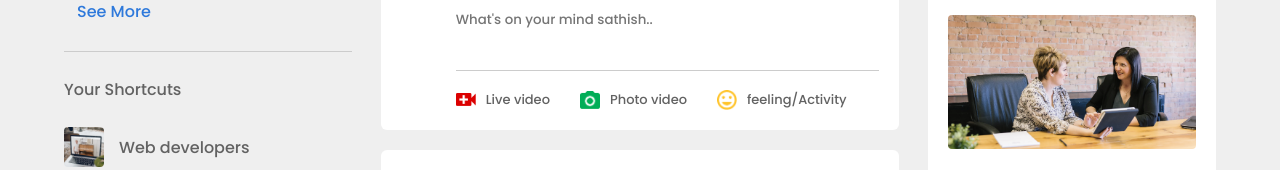
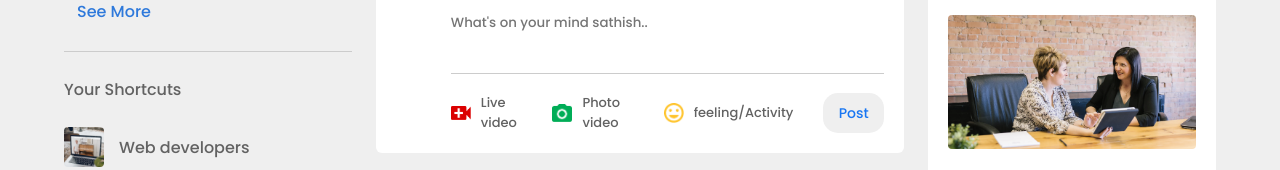
Before and after one commit to Sathish-30/SocialBook, a plain HTML site: page index.html in a window 1280 px wide. Shown: the part 339-509 px from the top of the page. Drawn offline with Linux system fonts and the light colour scheme.

```diff
--- a/index.html
+++ b/index.html
@@ -177,6 +177,7 @@
               <a href=""
                 ><img src="images/feeling.png" alt="" />feeling/Activity</a
               >
+              <button type="button" class="post-btn">Post</button>
             </div>
           </div>
         </div>
--- a/main.css
+++ b/main.css
@@ -301,7 +301,7 @@
 
 .write-post-container {
   width: 100%;
-  background-color: #fff;
+  background-color: var(--bg-color);
   border-radius: 6px;
   padding: 20px;
   color: #626262;
@@ -341,6 +341,7 @@
   border-bottom: 1px solid #ccc;
   background: transparent;
   resize: none;
+  color: #1876f2;
 }
 
 .add-post-link {
@@ -422,6 +423,13 @@
 }
 .post-row a {
   color: #9a9a9a;
+}
+.post-btn {
+  font-size: 14px;
+  width: 80px;
+  border-radius: 15px;
+  border: none;
+  color: #1876f2;
 }
 .load-btn {
   display: block;
```
